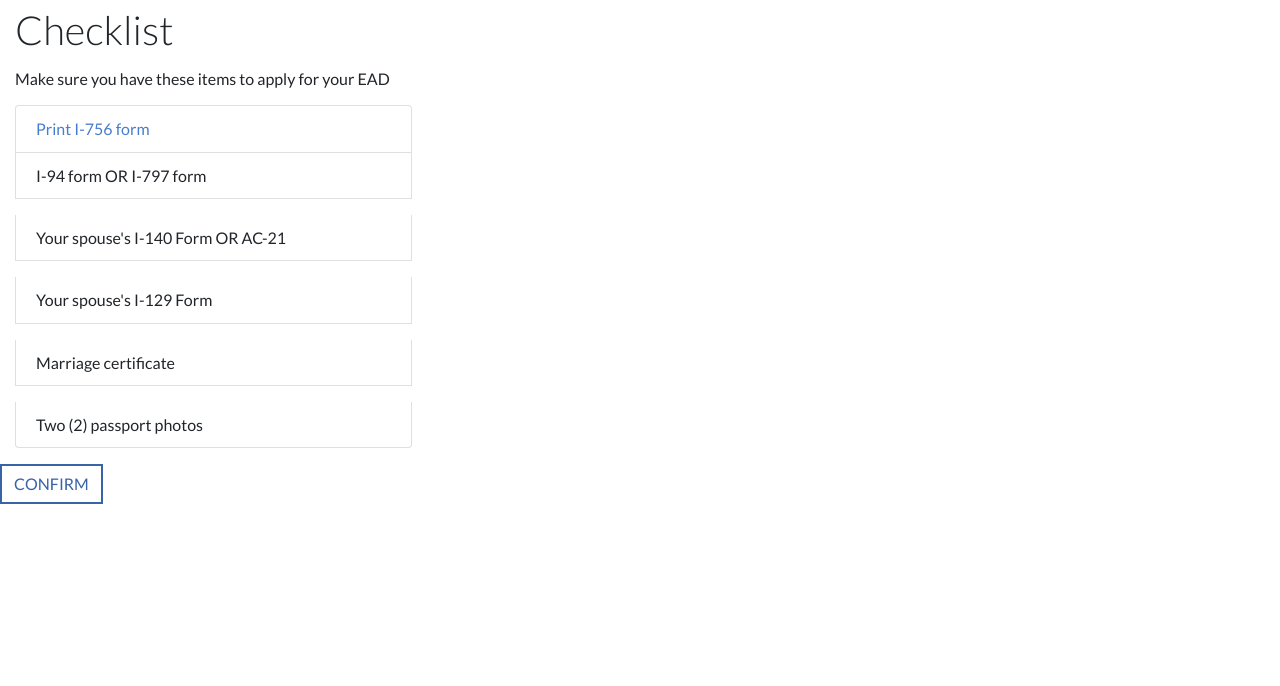
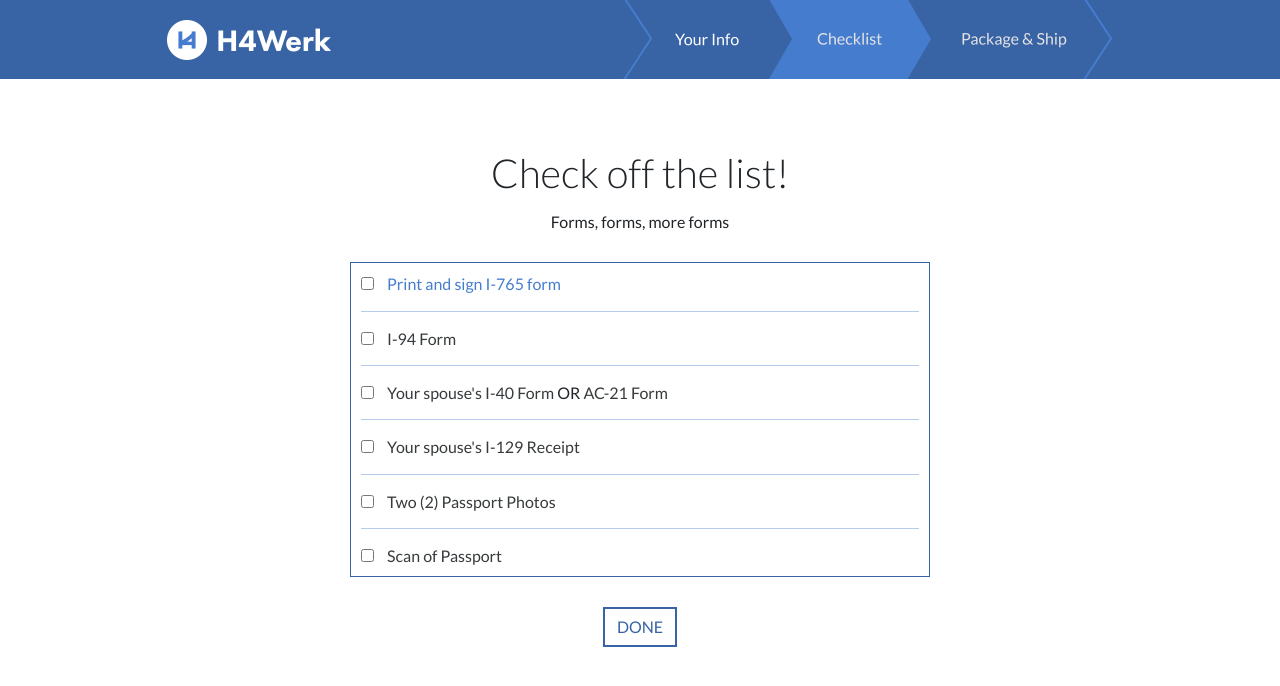
Before and after one commit to bonniezhou/werk, a Flask app: template templates/checklist.html in a window 1280 px wide. Shown: the top 686 px of the page. Run offline with Flask 2, Linux system fonts and the light colour scheme; the template is opened without the code that fills it, so the values that code supplies are empty; some libraries are stand-ins or nearby versions.

Commit message:
done forms, checklist, ship pages

```diff
--- a/static/werk.css
+++ b/static/werk.css
@@ -13,7 +13,7 @@ a {
 }
 
 body {
-  font-family: 'Lato', sans-serif;
+  font-family: 'Lato', sans-serif !important;
   margin: 0 auto;
   text-size: 16px;
   line-height: 1.333;
@@ -27,6 +27,7 @@ table {
 
 a {
   color: #467dce;
+  font-family: 'Lato', sans-serif !important;
 }
 
 bg {
@@ -47,14 +48,19 @@ bg {
   color: white;
 }
 
+.modal-content {
+  text-align: center;
+  height: 400px;
+}
+
 form {
-  width: 400px;
+  width: 420px;
   margin: auto;
 }
 
 input[type=text], input[type=email], input[type=password] {
   border-color: #3863A4;
-  width: 300px;
+  width: 100%;
   border-radius: 0;
 }
 
@@ -62,6 +68,58 @@ input[type=text], input[type=email], input[type=password] {
   text-align: center;
 }
 
-img {
+.headerDiv {
+  background-color: #3863A4;
   width: 100%;
 }
+
+.headerDiv img {
+  width: 1200px;
+  display: block;
+  margin: auto;
+}
+
+.btn-group label {
+  border: 1px solid transparent;
+  border-radius: 0;
+}
+
+.btn-group label.active {
+  border-color: #3863A4;
+}
+
+.container {
+  width:50%;
+  text-align: center;
+}
+
+.checklist {
+  margin-left: 0px auto;
+  margin-right: 0px auto;
+  margin-top: 30px;
+  text-align: left;
+}
+
+.checklistitem {
+  margin: 10px;
+}
+
+.bordered {
+  border: 1px solid #3863A4;
+}
+
+hr {
+  border-color: #b6c9ea;
+}
+
+ul {
+  margin: 0px auto;
+}
+
+.mailImg {
+  width: 400px;
+}
+
+.checklistitem a {
+  margin-left: 10px;
+}
--- a/templates/checklist.html
+++ b/templates/checklist.html
@@ -3,33 +3,74 @@
 <head>
   <title>H4Werk | Checklist</title>
   <link rel="stylesheet" href="https://maxcdn.bootstrapcdn.com/bootstrap/4.0.0-alpha.5/css/bootstrap.min.css" integrity="sha384-AysaV+vQoT3kOAXZkl02PThvDr8HYKPZhNT5h/CXfBThSRXQ6jW5DO2ekP5ViFdi" crossorigin="anonymous">
-	<link href="https://fonts.googleapis.com/css?family=Lato:300,400" rel="stylesheet">
+  <link rel="stylesheet" href="https://ajax.googleapis.com/ajax/libs/jqueryui/1.12.1/themes/smoothness/jquery-ui.css">
+	<link href="https://fonts.googleapis.com/css?family=Lato:300,400,700" rel="stylesheet">
 	<link rel="stylesheet" type="text/css" href="/static/werk.css">
 </head>
 <body>
-	<div class="col-md-4">
-        <div class="panel panel-info">
-            <div class="panel-heading">
-                <h1 class="panel-title">Checklist</h1>
-                <p>Make sure you have these items to apply for your EAD</p>
-            </div>
-            <ul class="list-group">
-                <a href="/output" class="list-group-item" download>Print I-756 form</a>
-                <p class="list-group-item">I-94 form OR I-797 form</a>
-                <p class="list-group-item">Your spouse's I-140 Form OR AC-21</a>
-                <p class="list-group-item">Your spouse's I-129 Form</a>
-                <p class="list-group-item">Marriage certificate</a>
-                <p class="list-group-item">Two (2) passport photos</a>
-            </ul>
-        </div>
-    </div>
+	<div class="headerDiv"><img src="/static/step2toolbar.png"></div>
+	<div class="container">
+    	<br><br><br>
+	    <h1 text-align="center">Check off the list!</h1>
+	    <div text-align="center">Forms, forms, more forms</div>
+	    <div class="col-md-12">
+	      <div class="checklist bordered">
+	      	  <div class="checklistitem">
+	          <input type="checkbox" value="">   <a href="/output" title="Click to download and print your filled-out application">Print and sign I-765 form</a>
+	            <hr>
+	          </div>
+	          <div class="checklistitem">
+	          <input type="checkbox" value="">   <a href="#" title="You get this form when you enter the country" style="color:#373a3c">I-94 Form</a>
+	          <hr>
+	          </div>
+	          <div class="checklistitem">
+	          <input type="checkbox" value="">   <a href="#" title="You get this form when your spouse is eligible to apply for a green card." style="color:#373a3c"> Your spouse's I-40 Form  </a> OR <a href="#" title="You get this form when you apply for an Extension for H1B stay (6+)" style="color:#373a3c; margin-left:0">  AC-21 Form</a>
+	          <hr>
+	          </div>
+	          <div class="checklistitem">
+	          <input type="checkbox" value="">   <a href="#" title="You get this form when either the I-40 form or the AC-21 form is approved" style="color:#373a3c">Your spouse's I-129 Receipt</a>
+	          <hr>
+	          </div>
+	          <div class="checklistitem">
+	          <input type="checkbox" value="">   <a href="#" title="These photos need to be printed on photographic paper. You should not wear things that obscure your face, such as glasses or hats." style="color:#373a3c">Two (2) Passport Photos</a>
+	          <hr>
+	          </div>
+	          <div class="checklistitem">
+	          <input type="checkbox" value="">   <a href="#" title="Your photo or scan of the passport should include your H4 Visa stamp and the page containing your name." style="color:#373a3c">Scan of Passport</a>
+	          </div>
+	      </div>
 
-    <a href="/ship" id="submit" class="btn btn-primary werk-button">Confirm</a>
-
-
+		<a href="/ship" class="btn btn-primary werk-button" style="margin-top:30px">DONE</a>
+	</div>
 
 	<script src="https://ajax.googleapis.com/ajax/libs/jquery/3.1.1/jquery.min.js" integrity="sha384-3ceskX3iaEnIogmQchP8opvBy3Mi7Ce34nWjpBIwVTHfGYWQS9jwHDVRnpKKHJg7" crossorigin="anonymous"></script>
 	<script src="https://cdnjs.cloudflare.com/ajax/libs/tether/1.3.7/js/tether.min.js" integrity="sha384-XTs3FgkjiBgo8qjEjBk0tGmf3wPrWtA6coPfQDfFEY8AnYJwjalXCiosYRBIBZX8" crossorigin="anonymous"></script>
 	<script src="https://maxcdn.bootstrapcdn.com/bootstrap/4.0.0-alpha.5/js/bootstrap.min.js" integrity="sha384-BLiI7JTZm+JWlgKa0M0kGRpJbF2J8q+qreVrKBC47e3K6BW78kGLrCkeRX6I9RoK" crossorigin="anonymous"></script>
+	<script src="https://ajax.googleapis.com/ajax/libs/jqueryui/1.12.1/jquery-ui.min.js"></script>
+	<script type="text/javascript">
+	    $(document).ready(function(){
+	    console.log($('a'));
+	    $('.checklistitem').hide();
+	    $('.btn').hide();
+	    var delay = 300 * $('.checklistitem').length;
+	    $('.checklistitem').each(function(index, element) {
+	    console.log($(this));
+	    console.log(index);
+	        $(this).delay(300*index).fadeIn('slow');
+	    });
+
+	    $('.btn').delay(delay).fadeIn('slow');
+	    });
+
+      $( function() {
+        $( document ).tooltip();
+      } );
+  </script>
+  <style>
+  label {
+    display: inline-block;
+    width: 5em;
+  }
+  </style>
 </body>
 </html>
--- a/templates/signUp.html
+++ b/templates/signUp.html
@@ -3,18 +3,18 @@
 <head>
 	<title>H4Werk | Sign Up</title>
 	<link rel="stylesheet" href="https://maxcdn.bootstrapcdn.com/bootstrap/4.0.0-alpha.5/css/bootstrap.min.css" integrity="sha384-AysaV+vQoT3kOAXZkl02PThvDr8HYKPZhNT5h/CXfBThSRXQ6jW5DO2ekP5ViFdi" crossorigin="anonymous">
-	<link href="https://fonts.googleapis.com/css?family=Lato:300,400" rel="stylesheet">
+	<link href="https://fonts.googleapis.com/css?family=Lato:300,400,700" rel="stylesheet">
 	<link rel="stylesheet" type="text/css" href="/static/werk.css">
 </head>
 <body>
 	Please sign in or create an account
 	<form action="/form" id="signUp" method="POST">
 	  <div class="form-group">
-	    <label for="email">Email address:</label>
+	    <label for="email">Email address</label>
 	    <input type="email" class="form-control" id="email">
 	  </div>
 	  <div class="form-group">
-	    <label for="pwd">Password:</label>
+	    <label for="pwd">Password</label>
 	    <input type="password" class="form-control" id="pwd">
 	  </div>
 	</form>
```
Also changed, not shown: templates/form.html (+20 -11 lines), templates/index.html (+21 -3 lines), templates/ship.html (+11 -4 lines), static/mail.png (added), static/shipHeader.png (added), static/step2toolbar.png (added), 2 other files.
